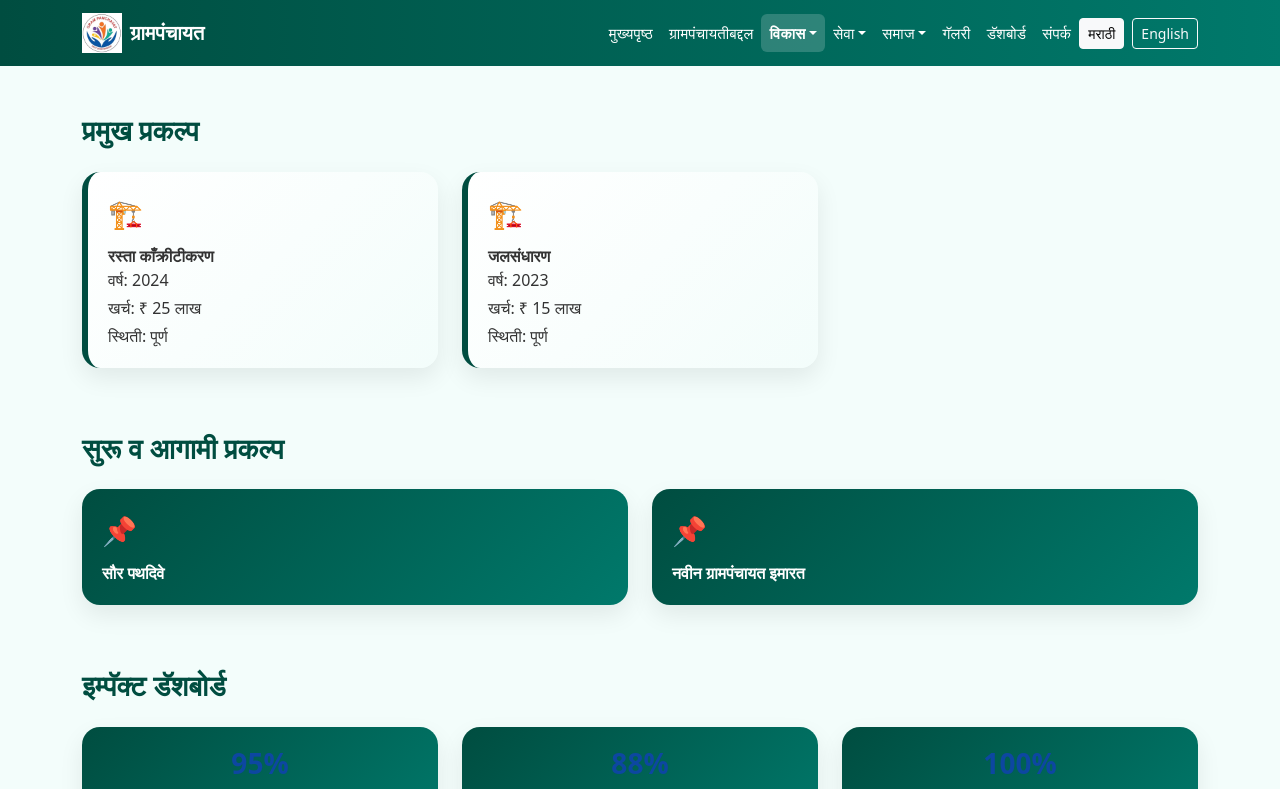
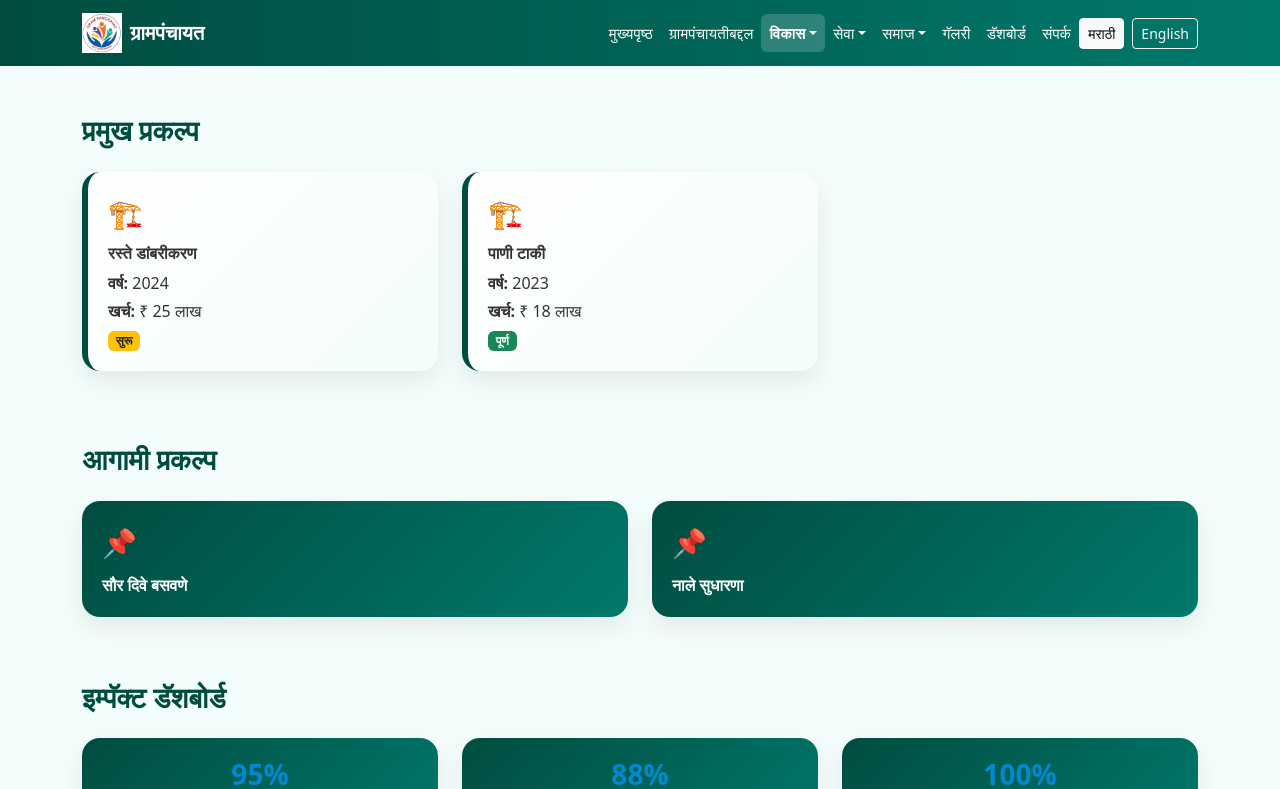
Before and after one commit to MaheshSapkal777/GramPanchayat, a Next.js app: page /projects in a window 1280 px wide. Shown: the top 789 px of the page. Built offline with nearby package versions, Linux system fonts and the light colour scheme.

Commit message:
project fixes

```diff
--- a/components/projects/ImpactDashboard.jsx
+++ b/components/projects/ImpactDashboard.jsx
@@ -1,26 +1,25 @@
 "use client";
 
 import SectionTitle from "../common/SectionTitle";
+import data from "../../data/projects.json";
 
 export default function ImpactDashboard() {
   return (
     <section className="my-5">
+
       <SectionTitle title="इम्पॅक्ट डॅशबोर्ड" />
 
       <div className="row text-center">
-        {[
-          { label: "स्वच्छतागृहे", value: "95%" },
-          { label: "नळजोडणी", value: "88%" },
-          { label: "वीजपुरवठा", value: "100%" }
-        ].map((i, idx) => (
+        {data.impact.map((i, idx) => (
           <div key={idx} className="col-md-4 mb-3" data-aos="zoom-in">
             <div className="grid-card">
-              <h3>{i.value}</h3>
-              <p>{i.label}</p>
+              <h3 className="fw-bold">{i.value}</h3>
+              <p className="mb-0">{i.label}</p>
             </div>
           </div>
         ))}
       </div>
+
     </section>
   );
 }
--- a/components/projects/ProjectGrid.jsx
+++ b/components/projects/ProjectGrid.jsx
@@ -6,21 +6,37 @@ import data from "../../data/projects.json";
 export default function ProjectGrid() {
   return (
     <section className="my-5">
+
       <SectionTitle title="प्रमुख प्रकल्प" />
 
       <div className="row">
         {data.projects.map((p, i) => (
-          <div key={i} className="col-md-4 mb-3" data-aos="fade-up">
-            <div className="grid-card light">
+          <div key={i} className="col-md-4 mb-4" data-aos="fade-up">
+            <div className="grid-card light h-100">
               <div className="grid-icon">🏗️</div>
-              <strong>{p.name}</strong>
-              <p className="mb-1">वर्ष: {p.year}</p>
-              <p className="mb-1">खर्च: ₹ {p.cost}</p>
-              <p className="mb-0">स्थिती: {p.status}</p>
+
+              <h6 className="fw-bold mb-2">{p.name}</h6>
+
+              <p className="mb-1">
+                <strong>वर्ष:</strong> {p.year}
+              </p>
+
+              <p className="mb-1">
+                <strong>खर्च:</strong> ₹ {p.cost}
+              </p>
+
+              <span
+                className={`badge ${
+                  p.status === "पूर्ण" ? "bg-success" : "bg-warning text-dark"
+                }`}
+              >
+                {p.status}
+              </span>
             </div>
           </div>
         ))}
       </div>
+
     </section>
   );
 }
--- a/components/projects/ProjectTimeline.jsx
+++ b/components/projects/ProjectTimeline.jsx
@@ -6,18 +6,20 @@ import data from "../../data/projects.json";
 export default function ProjectTimeline() {
   return (
     <section className="my-5">
-      <SectionTitle title="सुरू व आगामी प्रकल्प" />
+
+      <SectionTitle title="आगामी प्रकल्प" />
 
       <div className="row">
-        {data.upcoming.map((p, i) => (
+        {data.upcoming.map((item, i) => (
           <div key={i} className="col-md-6 mb-3" data-aos="zoom-in">
             <div className="grid-card">
               <div className="grid-icon">📌</div>
-              <strong>{p}</strong>
+              <strong>{item}</strong>
             </div>
           </div>
         ))}
       </div>
+
     </section>
   );
 }
--- a/data/projects.json
+++ b/data/projects.json
@@ -1,10 +1,25 @@
 {
   "projects": [
-    { "name": "रस्ता काँक्रीटीकरण", "year": "2024", "cost": "25 लाख", "status": "पूर्ण" },
-    { "name": "जलसंधारण", "year": "2023", "cost": "15 लाख", "status": "पूर्ण" }
+    {
+      "name": "रस्ते डांबरीकरण",
+      "year": "2024",
+      "cost": "25 लाख",
+      "status": "सुरू"
+    },
+    {
+      "name": "पाणी टाकी",
+      "year": "2023",
+      "cost": "18 लाख",
+      "status": "पूर्ण"
+    }
   ],
   "upcoming": [
-    "सौर पथदिवे",
-    "नवीन ग्रामपंचायत इमारत"
+    "सौर दिवे बसवणे",
+    "नाले सुधारणा"
+  ],
+  "impact": [
+    { "label": "स्वच्छतागृहे", "value": "95%" },
+    { "label": "नळजोडणी", "value": "88%" },
+    { "label": "वीजपुरवठा", "value": "100%" }
   ]
 }
--- a/styles/theme.css
+++ b/styles/theme.css
@@ -12,7 +12,9 @@
   --color-card: #ffffff;
 
   /* TEXT */
-  --color-heading: #0d47a1;
+  /* --color-heading: #0d47a1; */
+  --color-heading: #0288d1;
+
   --color-text: #333333;
 
   /* STATUS */
```
